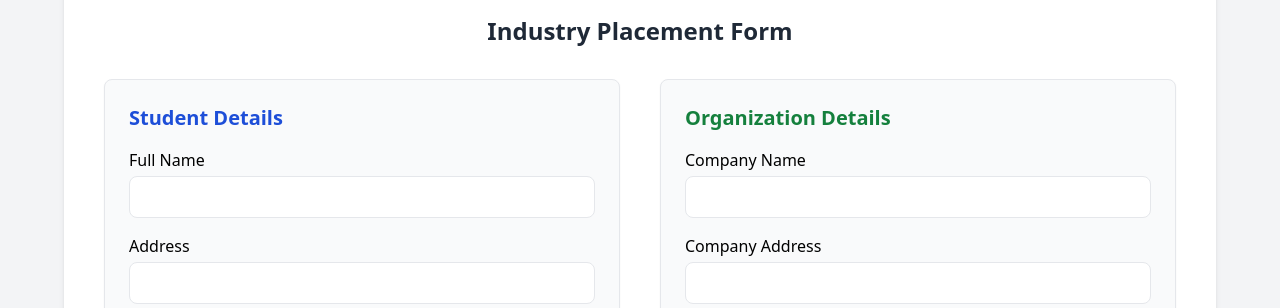
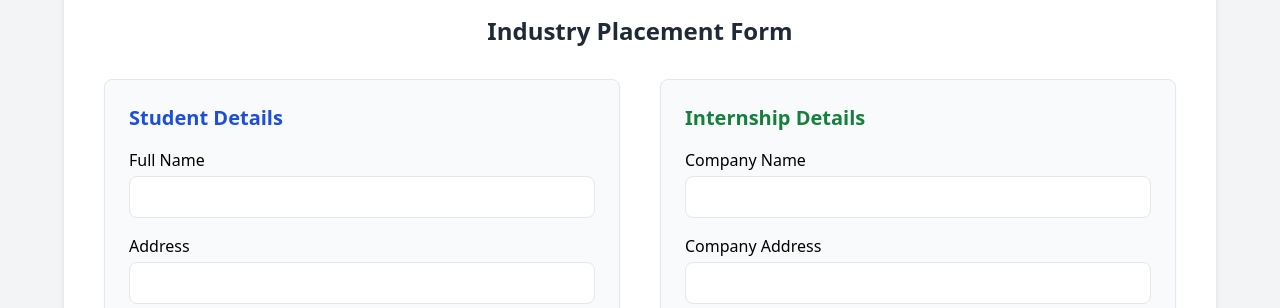
Before and after one commit to ChithMa/NextStep_Porject, a PHP site: page /views/industry_placement.php in a window 1280 px wide. Shown: the part 137-445 px from the top of the page. Run offline with PHP 8.4, Linux system fonts and the light colour scheme; the visitor is signed in with stand-in values (Sample User, id 1); data that the repository does not hold is empty; some libraries are stand-ins or nearby versions.

Commit message:
Minor fix

```diff
--- a/views/industry_placement.php
+++ b/views/industry_placement.php
@@ -150,7 +150,7 @@ $already_submitted = $result ? true : false;
 
                 <!-- ================== ORGANIZATION SECTION ================== -->
                 <div class="border rounded-lg p-6 shadow-sm bg-gray-50">
-                    <h2 class="text-xl font-semibold mb-4 text-green-700">Organization Details</h2>
+                    <h2 class="text-xl font-semibold mb-4 text-green-700">Internship Details</h2>
 
                     <div class="space-y-4">
 
```
